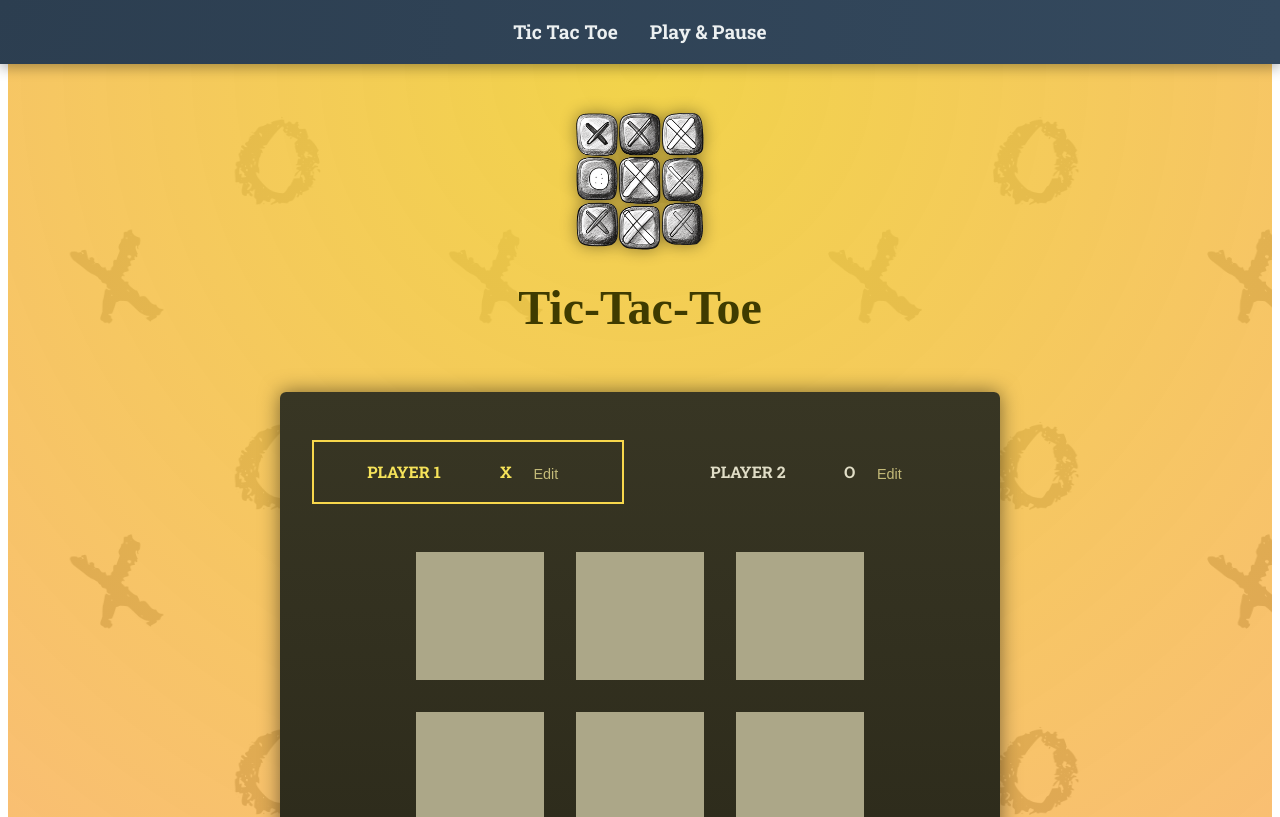
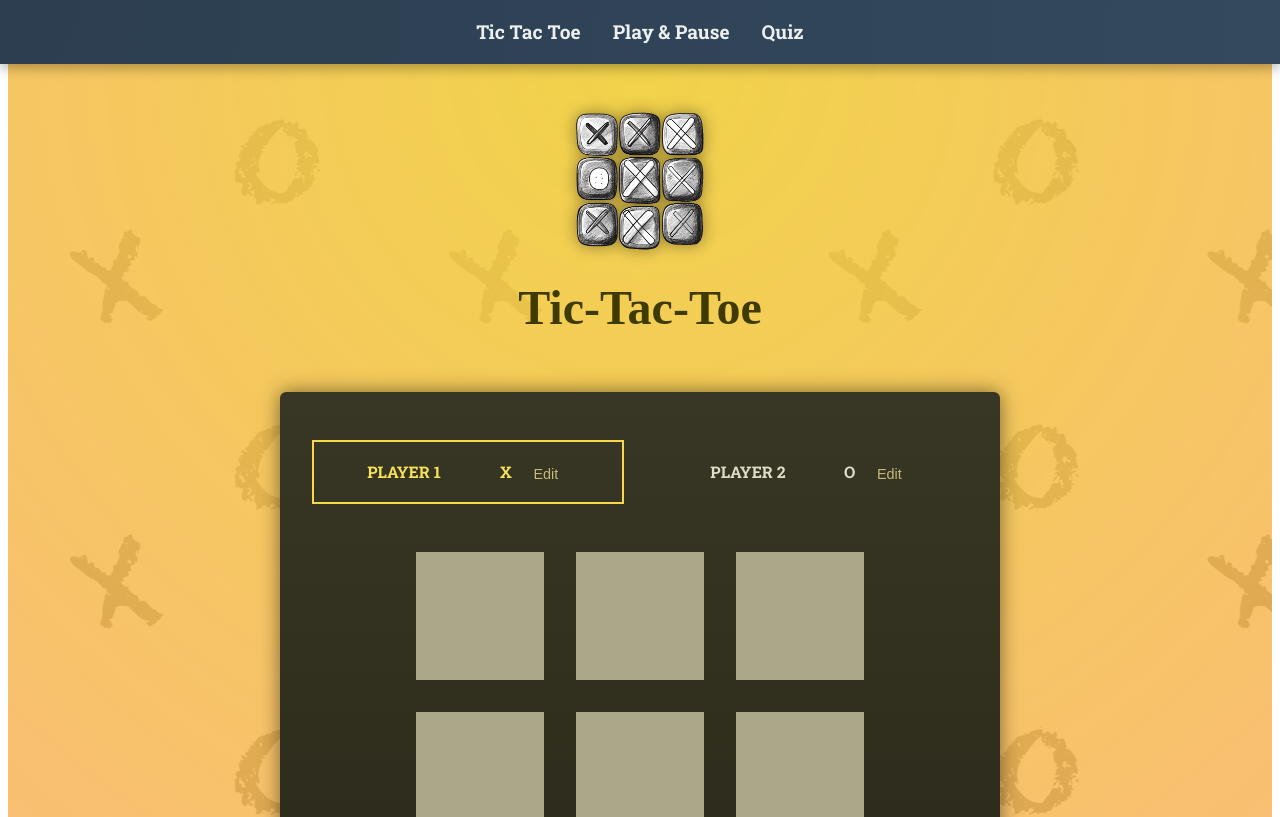
Before and after one commit to Rajat-22/Tic-Tac-Toe, a React (Vite) app: page /tic-tac-toe in a window 1280 px wide. Shown: the top 817 px of the page. Built offline with nearby package versions, Linux system fonts and the light colour scheme; a web font is replaced by a local one.

Commit message:
add component in app file

```diff
--- a/src/App.jsx
+++ b/src/App.jsx
@@ -1,6 +1,7 @@
 import { BrowserRouter as Router, Routes, Route, Link, Navigate } from "react-router-dom";
 import TicTacToe from './components/Tic-Tac-Toe Game/TicTacToe.jsx';
 import PausePlay from './components/Pause & Play/PausePlay.jsx';
+import ReactQuiz from './components/Quiz/ReactQuiz.jsx'
 
 function App() {
   return (
@@ -8,6 +9,7 @@ function App() {
       <nav>
         <Link to="/tic-tac-toe" style={{ margin: "0 1rem" }}>Tic Tac Toe</Link>
         <Link to="/play-pause" style={{ margin: "0 1rem" }}>Play & Pause</Link>
+        <Link to="/quiz" style={{ margin: "0 1rem" }}>Quiz</Link>
       </nav>
 
       <Routes>
@@ -15,6 +17,7 @@ function App() {
 
         <Route path="/tic-tac-toe" element={<TicTacToe />} />
         <Route path="/play-pause" element={<PausePlay />} />
+        <Route path="/quiz" element={<ReactQuiz />} />
 
         <Route path="*" element={<h2 className="fallback">Select a game above</h2>} />
       </Routes>
```
